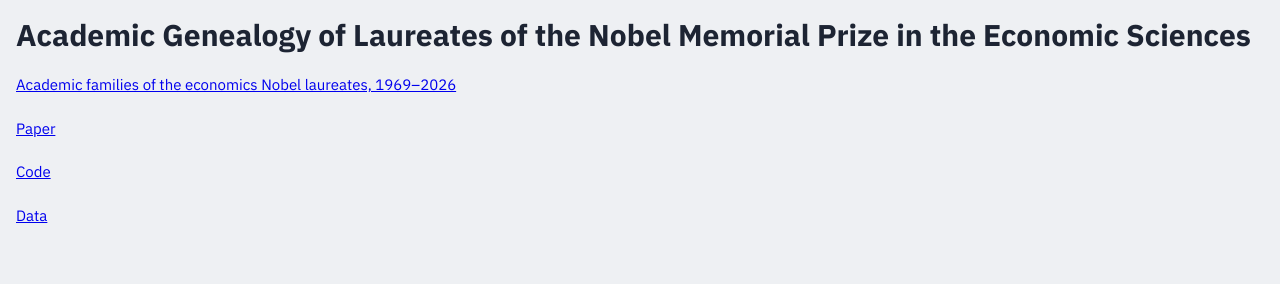
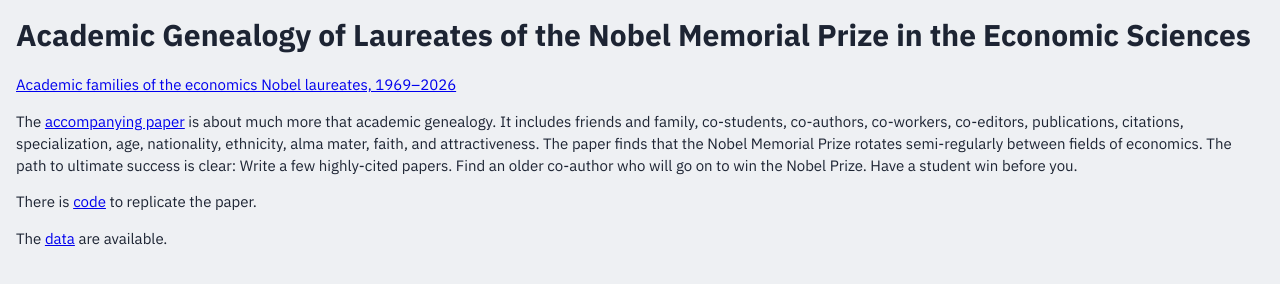
Before and after one commit to rtol/NobelDynamics, a plain HTML site: page index.html in a window 1280 px wide. Drawn offline with Linux system fonts and the light colour scheme.

Commit message:
Add files via upload

```diff
--- a/index.html
+++ b/index.html
@@ -64,11 +64,11 @@ footer{font-size:12.5px;color:var(--muted)}
 <h1>Academic Genealogy of Laureates of the Nobel Memorial Prize in the Economic Sciences</h1>
 <br>
 <a href="https://rtol.github.io/NobelDynamics/nobel_circle.html">Academic families of the economics Nobel laureates, 1969–2026</a>
-<br><br>
-<a href="https://ideas.repec.org/p/arx/papers/2603.20767.html">Paper</a>
-<br><br>
-<a href="https://github.com/rtol/NobelDynamics">Code</a>
-<br><br>
-<a href="https://docs.google.com/spreadsheets/d/1pIC_vGxU2IFIdOZrB6bl7ovQPSHh7QZENG4fhJvMFEc/edit?usp=sharing">Data</a>
+<p>
+The <a href="https://ideas.repec.org/p/arx/papers/2603.20767.html">accompanying paper</a> is about much more that academic genealogy. It includes friends and family, co-students, co-authors, co-workers, co-editors, publications, citations, specialization, age, nationality, ethnicity, alma mater, faith, and attractiveness. The paper finds that the Nobel Memorial Prize rotates semi-regularly between fields of economics. The path to ultimate success is clear: Write a few highly-cited papers. Find an older co-author who will go on to win the Nobel Prize. Have a student win before you.
+<p>
+There is <a href="https://github.com/rtol/NobelDynamics">code</a> to replicate the paper.
+<p>
+The <a href="https://docs.google.com/spreadsheets/d/1pIC_vGxU2IFIdOZrB6bl7ovQPSHh7QZENG4fhJvMFEc/edit?usp=sharing">data</a> are available.
 </body>
 </html>
```
